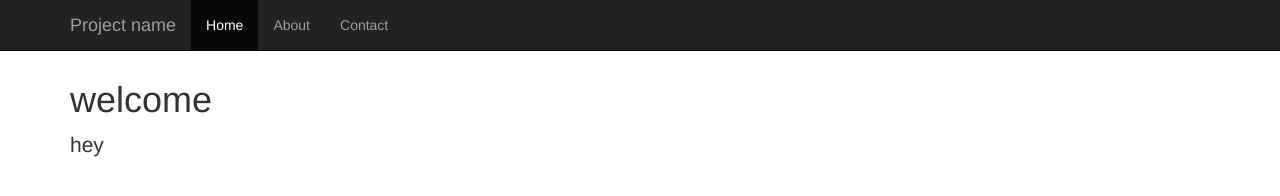
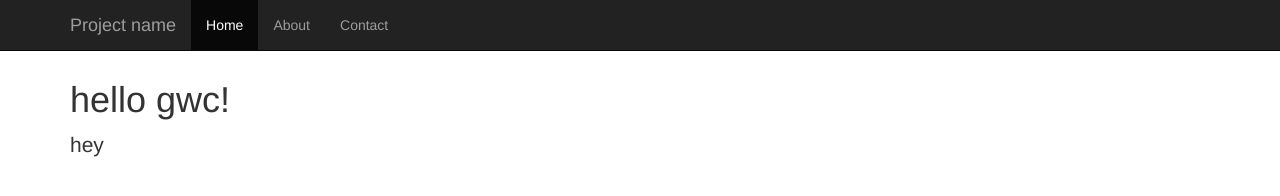
Before and after one commit to jasmineds/jasmineds.github.io, a plain HTML site: page index.html in a window 1280 px wide. Drawn offline with nearby package versions, Linux system fonts and the light colour scheme.

Commit message:
added js to change h1 text

```diff
--- a/index.html
+++ b/index.html
@@ -47,6 +47,14 @@
 
     <script type="text/javascript" src="https://cdnjs.cloudflare.com/ajax/libs/jquery/1.12.4/jquery.js"></script>
     <script type="text/javascript" src="https://cdnjs.cloudflare.com/ajax/libs/twitter-bootstrap/3.3.7/js/bootstrap.js"></script>
+
+
+    <script type="text/javascript">
+    	$('h1').html('hello gwc!');
+
+    </script>
+
+
 </body>
 
 
```
